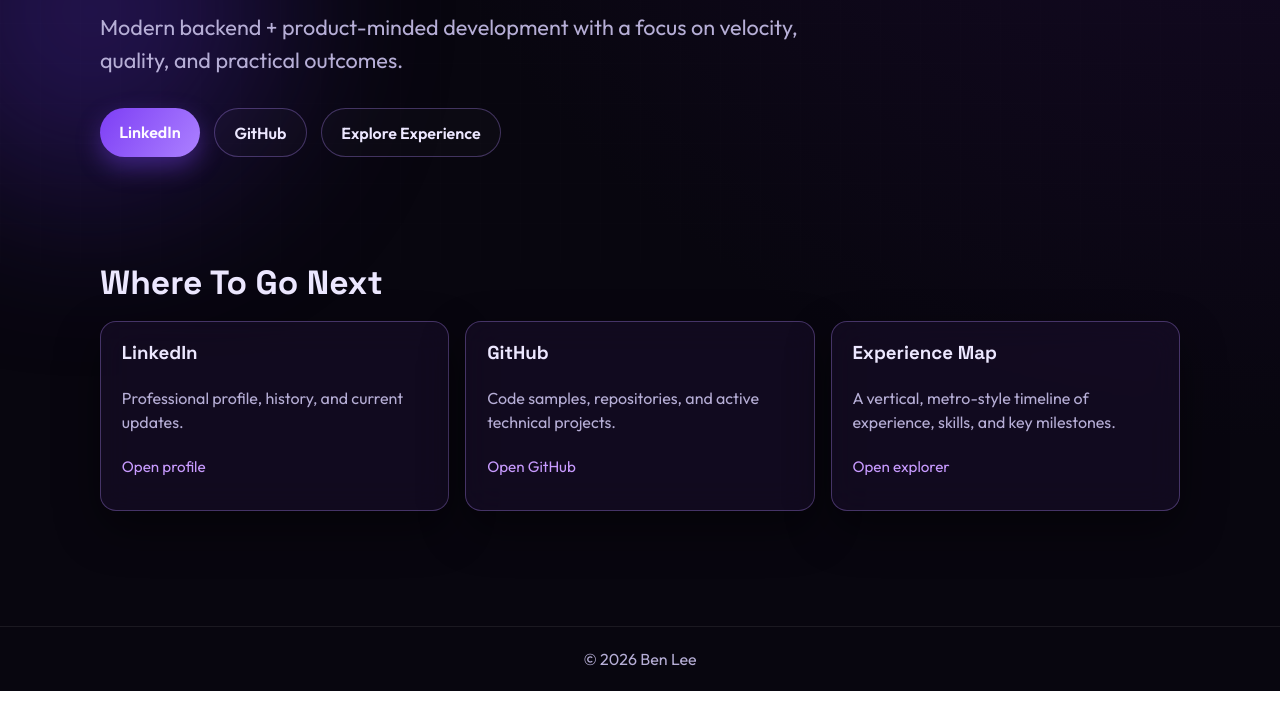
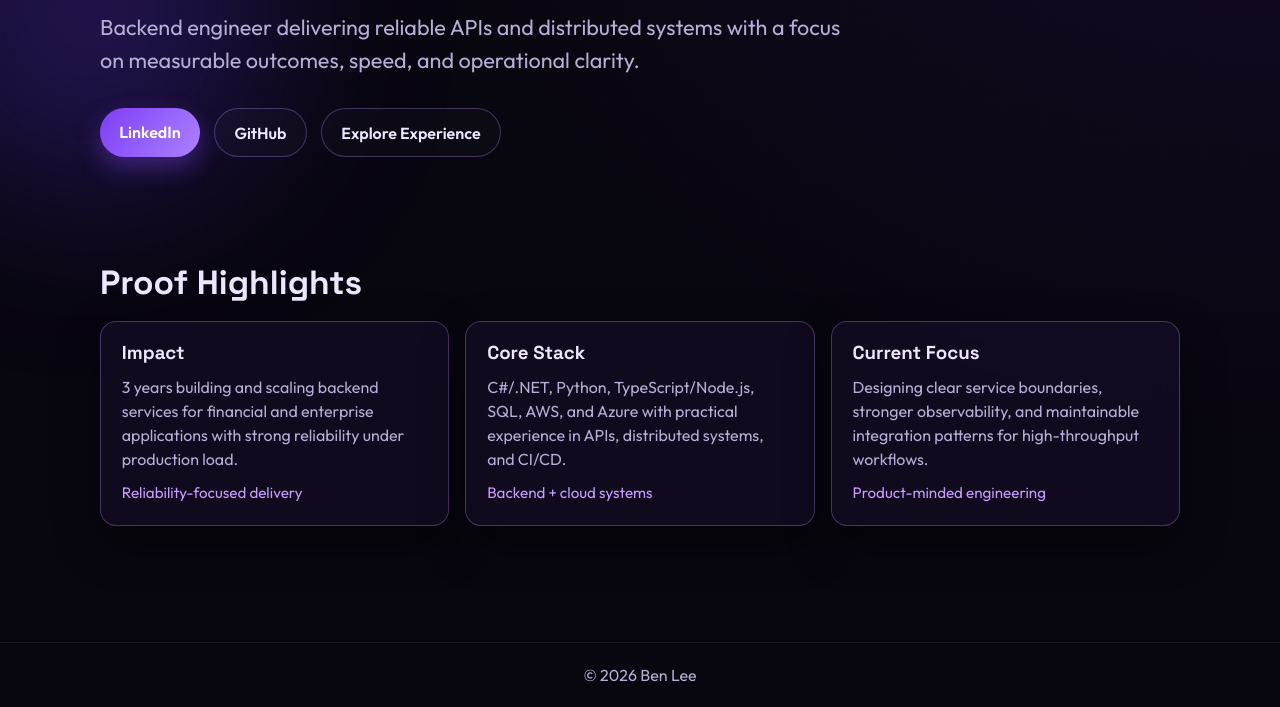
Before and after one commit to benlee-1/benleedevcom, a website: page index.html in a window 1280 px wide. Shown: the part 537-1244 px from the top of the page. Drawn offline with Linux system fonts and the light colour scheme.

Commit message:
Simplify homepage navigation and fix

```diff
--- a/index.html
+++ b/index.html
@@ -23,7 +23,7 @@
       <a class="brand" href="index.html">Ben Lee</a>
       <nav class="top-nav">
         <a href="#overview">Overview</a>
-        <a href="#links">Links</a>
+        <a href="#links">Highlights</a>
         <a href="experiences.html">Experience Map</a>
       </nav>
     </header>
@@ -33,8 +33,8 @@
         <p class="eyebrow">Software Engineer</p>
         <h1>Building clear products from complex systems.</h1>
         <p class="lead">
-          Modern backend + product-minded development with a focus on velocity,
-          quality, and practical outcomes.
+          Backend engineer delivering reliable APIs and distributed systems with
+          a focus on measurable outcomes, speed, and operational clarity.
         </p>
         <div class="hero-actions">
           <a
@@ -58,38 +58,35 @@
       </section>
 
       <section id="links" class="section reveal">
-        <h2>Where To Go Next</h2>
+        <h2>Proof Highlights</h2>
         <div class="card-grid">
-          <a
-            class="glass card"
-            href="https://linkedin.com/in/yeongbin-lee"
-            target="_blank"
-            rel="noreferrer"
-          >
-            <h3>LinkedIn</h3>
-            <p>Professional profile, history, and current updates.</p>
-            <span class="card-link">Open profile</span>
-          </a>
+          <article class="glass card proof-card">
+            <h3>Impact</h3>
+            <p>
+              3 years building and scaling backend services for financial and
+              enterprise applications with strong reliability under production
+              load.
+            </p>
+            <span class="card-link">Reliability-focused delivery</span>
+          </article>
 
-          <a
-            class="glass card"
-            href="https://github.com/benlee-1"
-            target="_blank"
-            rel="noreferrer"
-          >
-            <h3>GitHub</h3>
-            <p>Code samples, repositories, and active technical projects.</p>
-            <span class="card-link">Open GitHub</span>
-          </a>
+          <article class="glass card proof-card">
+            <h3>Core Stack</h3>
+            <p>
+              C#/.NET, Python, TypeScript/Node.js, SQL, AWS, and Azure with
+              practical experience in APIs, distributed systems, and CI/CD.
+            </p>
+            <span class="card-link">Backend + cloud systems</span>
+          </article>
 
-          <a class="glass card" href="experiences.html">
-            <h3>Experience Map</h3>
+          <article class="glass card proof-card">
+            <h3>Current Focus</h3>
             <p>
-              A vertical, metro-style timeline of experience, skills, and key
-              milestones.
+              Designing clear service boundaries, stronger observability, and
+              maintainable integration patterns for high-throughput workflows.
             </p>
-            <span class="card-link">Open explorer</span>
-          </a>
+            <span class="card-link">Product-minded engineering</span>
+          </article>
         </div>
       </section>
     </main>
--- a/style.css
+++ b/style.css
@@ -116,6 +116,12 @@
   color: var(--text-primary);
 }
 
+.top-nav a:focus-visible {
+  outline: 2px solid var(--accent-strong);
+  outline-offset: 3px;
+  border-radius: 0.35rem;
+}
+
 main {
   width: min(1080px, calc(100% - 2rem));
   margin: 0 auto;
@@ -179,6 +185,11 @@
   transform: translateY(-2px);
 }
 
+.btn:focus-visible {
+  outline: 2px solid #f2e9ff;
+  outline-offset: 2px;
+}
+
 .btn-primary {
   background: linear-gradient(125deg, #7d3ef5, #ac81ff);
   color: #fdfbff;
@@ -226,6 +237,15 @@
 .card-link {
   color: var(--accent-strong);
   font-size: 0.95rem;
+}
+
+.proof-card {
+  cursor: default;
+}
+
+.proof-card:hover {
+  transform: none;
+  border-color: var(--line);
 }
 
 .site-footer {
```
Also changed, not shown: experiences.js (+73 -27 lines).
